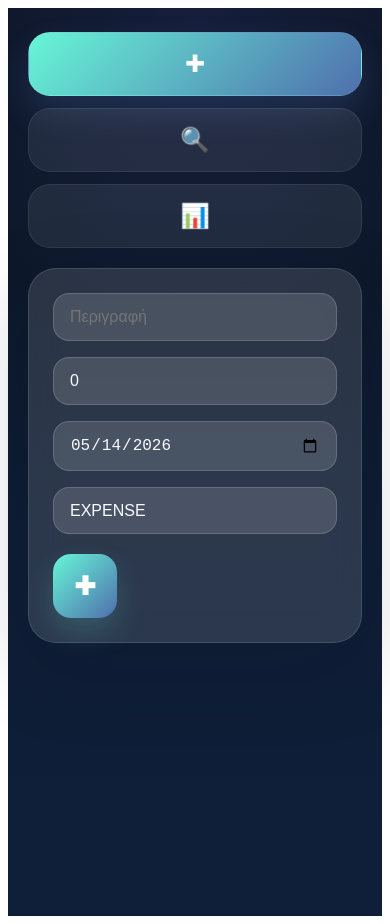
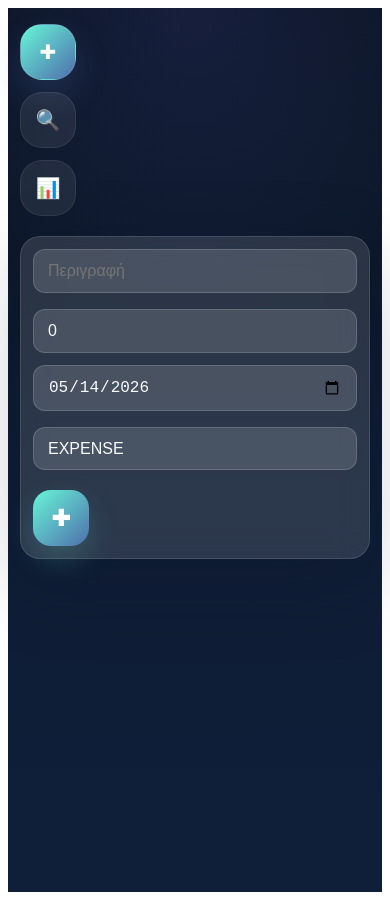
Before and after one commit to sotirisPanourgias/budget-front, an Angular app: page / in a window 390 px wide. After the commit the page ends 900 px from the top, so only its background shows below. Built offline with nearby package versions, Linux system fonts and the light colour scheme.

Commit message:
UI FIX PHONE

```diff
--- a/src/app/app.css
+++ b/src/app/app.css
@@ -393,13 +393,90 @@
   .transaction-actions {
     justify-content: flex-start;
   }
+
   .create-form input,
-  .create-form select {
+  .create-form select,
+  .search-form input,
+  .search-form select {
     font-size: 16px;
     -webkit-appearance: none;
   }
 
-  .create-form input[type="date"] {
+  .create-form input[type="date"],
+  .search-form input[type="date"] {
     width: 100%;
   }
+
+  .tab-content {
+    padding: 16px;
+  }
 }
+
+@media (max-width: 480px) {
+  :host {
+    padding: 16px 12px 24px;
+  }
+
+  .app-shell {
+    width: 100%;
+  }
+
+  .hero-card {
+    min-width: 100%;
+    padding: 16px 18px;
+  }
+
+  .hero-card-value {
+    font-size: 1.75rem;
+  }
+
+  .tabs button {
+    width: 56px;
+    height: 56px;
+    font-size: 1.25rem;
+  }
+
+  .tab-content {
+    padding: 12px;
+    border-radius: 20px;
+    margin-bottom: 12px;
+  }
+
+  .panel {
+    gap: 12px;
+  }
+
+  .input-row,
+  .custom-dates {
+    gap: 12px;
+  }
+
+  .create-form input,
+  .create-form select,
+  .search-form input,
+  .search-form select {
+    padding: 12px 14px;
+    border-radius: 12px;
+  }
+
+  .icon-only {
+    width: 32px;
+    height: 32px;
+    border-radius: 10px;
+    font-size: 0.9rem;
+  }
+
+  .primary {
+    width: 56px;
+    height: 56px;
+    font-size: 1.4rem;
+  }
+
+  .transaction-item {
+    padding: 14px;
+  }
+
+  .totals-list li {
+    padding: 12px 14px;
+  }
+}
```
